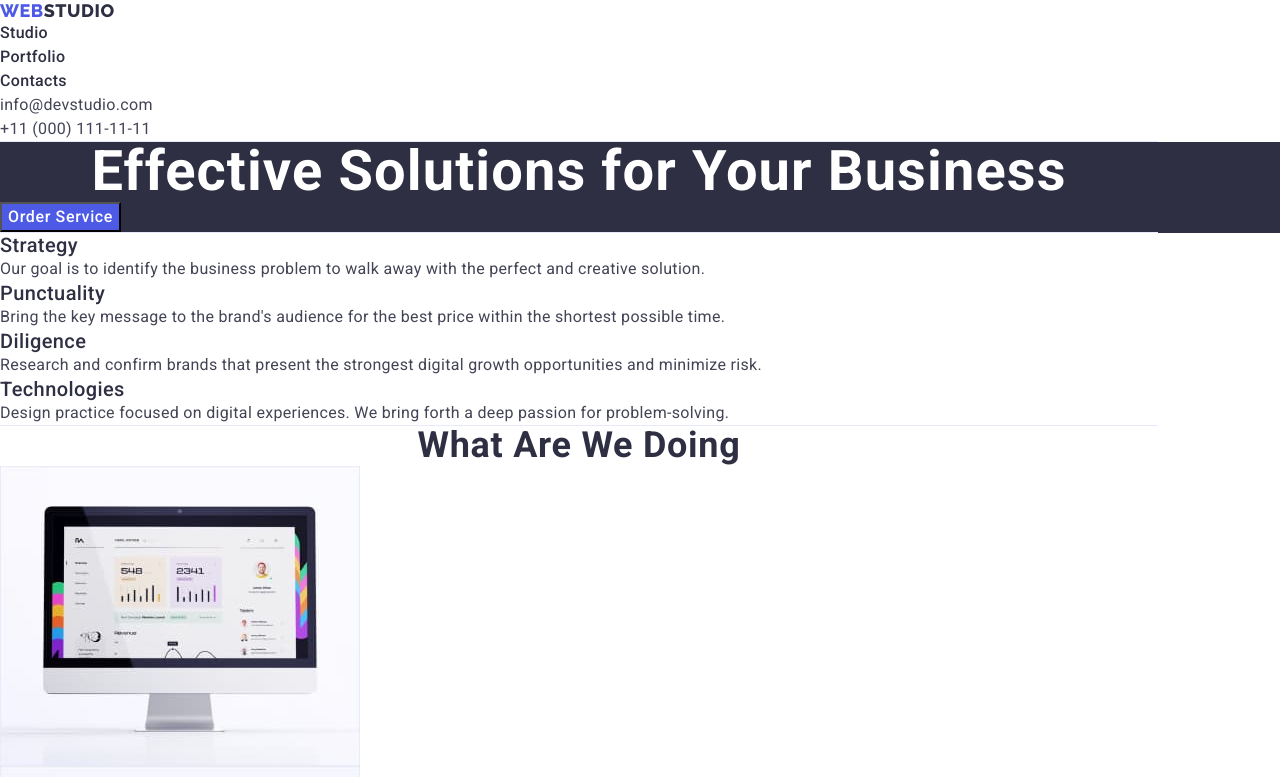
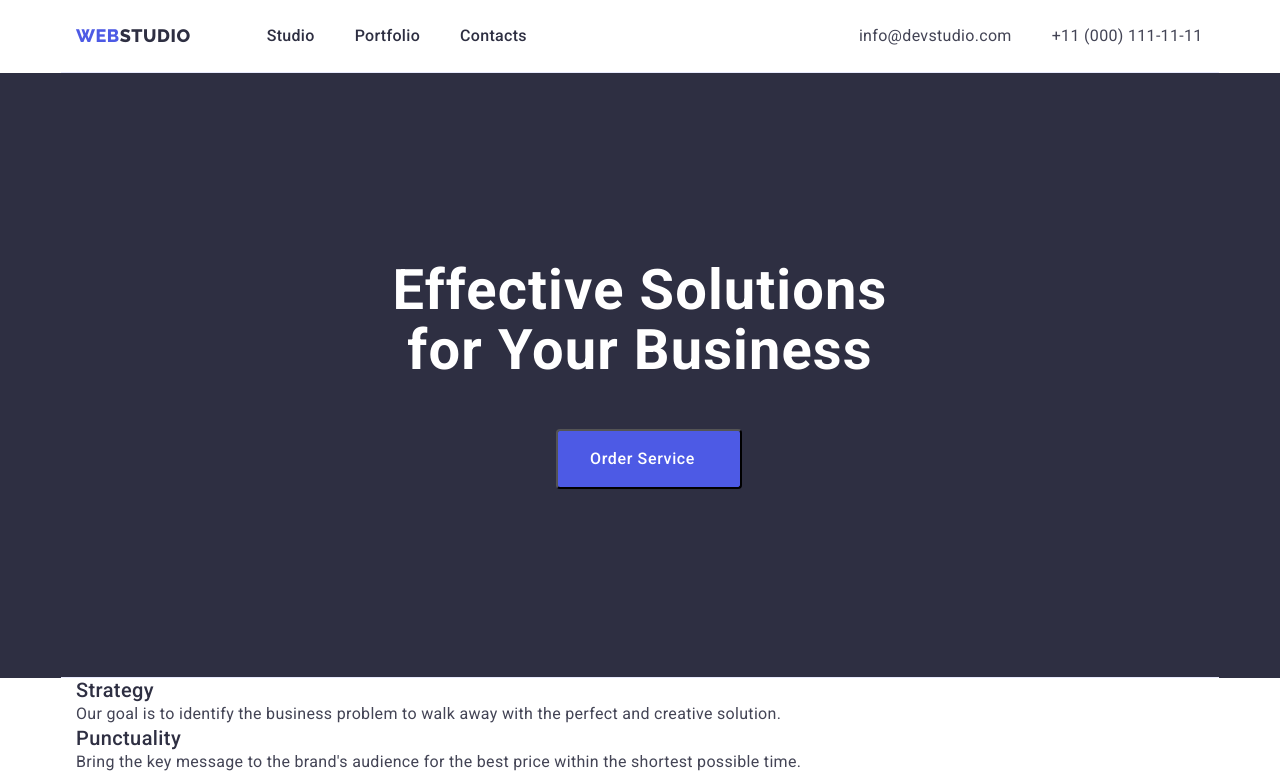
Before and after one commit to Ir1Sha/goit-markup-hw-03, a plain HTML site: page index.html in a window 1280 px wide. Shown: the top 777 px of the page. Drawn offline with nearby package versions, Linux system fonts and the light colour scheme.

Commit message:
flex added

```diff
--- a/css/styles.css
+++ b/css/styles.css
@@ -17,13 +17,7 @@
   --border-color: #e7e9fc;
 }
 
-.list {
-  list-style: none;
-}
-
-.link {
-  text-decoration: none;
-}
+/* ====== Components====== */
 
 body {
   font-family: 'Roboto', sans-serif;
@@ -39,37 +33,25 @@ p {
   margin-bottom: 0;
 }
 
-img {
-  display: block;
-}
-
-ul {
+ul,
+ol {
   margin-top: 0;
   margin-bottom: 0;
   padding-left: 0;
 }
 
+img {
+  display: block;
+}
+
 .container {
   width: 1158px;
   border-bottom: solid var(--border-color) 1px;
+  margin-left: auto;
+  margin-right: auto;
+  padding-left: 15px;
+  padding-right: 15px;
 }
-
-/* ======Header====== */
-
-.logo {
-  font-family: 'Raleway', sans-serif;
-  font-weight: 800;
-  font-size: 18px;
-  line-height: 1.17;
-  display: flex;
-  align-items: center;
-  letter-spacing: 0.03em;
-  text-transform: uppercase;
-  color: var(--logotype-color);
-}
-/* ======Header====== */
-
-/* ======Components====== */
 
 .logo-theme-dark {
   color: var(--dark-logo);
@@ -87,9 +69,62 @@ ul {
   letter-spacing: 0.02em;
   color: var(--footer-text-color);
 }
-/* ======Components====== */
 
-/* ======Navigation====== */
+.list {
+  list-style: none;
+}
+
+.link {
+  text-decoration: none;
+}
+/* ====== /Components====== */
+
+/* ====== Header====== */
+
+.page-header {
+  display: flex;
+  align-items: center;
+}
+
+.page-header-container {
+  display: flex;
+  align-items: center;
+  padding-top: 24px;
+  padding-bottom: 24px;
+}
+
+.logotype {
+  display: flex;
+  align-items: center;
+  margin-right: 76px;
+}
+
+.logo {
+  font-family: 'Raleway', sans-serif;
+  font-weight: 800;
+  font-size: 18px;
+  line-height: 1.17;
+  display: flex;
+  align-items: center;
+  letter-spacing: 0.03em;
+  text-transform: uppercase;
+  color: var(--logotype-color);
+}
+/* ====== /Header====== */
+
+/* ====== Navigation====== */
+
+.page-nav {
+  display: flex;
+  align-items: center;
+}
+
+.menu {
+  display: flex;
+  align-items: center;
+  column-gap: 40px;
+}
+
 .menu-link {
   font-weight: 500;
   font-size: 16px;
@@ -102,9 +137,17 @@ ul {
 .menu-link:focus {
   color: var(--menu-links-accent);
 }
-/* ======Navigation====== */
+/* ====== /Navigation====== */
 
-/* ======Contact information====== */
+/* ====== Contact information====== */
+
+.contact-list {
+  display: flex;
+  align-items: center;
+  margin-left: 332px;
+  column-gap: 40px;
+}
+
 .contacts {
   font-style: normal;
 }
@@ -121,9 +164,9 @@ ul {
   color: var(--menu-links-accent);
 }
 
-/* ======Contact information====== */
+/* ====== /Contact information====== */
 
-/* ======Main Hero Section====== */
+/* ====== Main Hero Section====== */
 .main-title {
   font-weight: 700;
   font-size: 56px;
@@ -133,8 +176,17 @@ ul {
   color: var(--brand-light-color);
 }
 
+.main-title {
+  padding-top: 188px;
+  padding-left: 316px;
+  padding-right: 316px;
+}
+
 .modal-btn {
-  font-family: inherit;
+  min-width: 186px;
+  padding: 16px 32px 16px 32px;
+  border-radius: 4px;
+  margin: 48px 480px 188px 480px;
   font-style: normal;
   font-weight: 500;
   font-size: 16px;
@@ -156,9 +208,9 @@ ul {
 .hero {
   background-color: var(--brand-dark-color);
 }
-/* ======Main Hero Section====== */
+/* ====== /Main Hero Section====== */
 
-/* ===Main Features Section=== */
+/* ====== Main Features Section=== */
 .features-header {
   font-style: normal;
   font-weight: 500;
@@ -172,9 +224,9 @@ ul {
   line-height: 1.5;
   letter-spacing: 0.02em;
 }
-/* ===Main Features Section=== */
+/* ====== /Main Features Section=== */
 
-/* ===Main Projects Section */
+/* ====== Main Projects Section */
 .main-projects-header {
   font-weight: 700;
   font-size: 36px;
@@ -184,7 +236,7 @@ ul {
   text-transform: capitalize;
   color: var(--brand-dark-color);
 }
-/* ===Main Projects Section */
+/* ====== /Main Projects Section */
 
 /* ====== Main Team Section ====== */
 
@@ -220,7 +272,7 @@ ul {
   letter-spacing: 0.02em;
 }
 
-/* ====== Main Team Section====== */
+/* ====== /Main Team Section====== */
 
 /* ====== Portfolio Section ====== */
 .button {
@@ -255,4 +307,4 @@ ul {
   letter-spacing: 0.02em;
   color: var(--text-color);
 }
-/* ====== Portfolio  Section ====== */
+/* ====== /Portfolio  Section ====== */
--- a/index.html
+++ b/index.html
@@ -19,10 +19,11 @@
 
 <body>
     <header class="page-header">
-        <div class="container">
+        <div class="container page-header-container">
             <!-- Navigation -->
             <nav class="page-nav">
-                <a class="logo link" href="./index.html">Web<span class="logo-theme-dark">Studio</span></a>
+                <div class="logotype"><a class="logo link" href="./index.html">Web<span
+                            class="logo-theme-dark">Studio</span></a></div>
                 <!-- Other pages -->
                 <ul class="menu list">
                     <li class="menu-item">
@@ -55,7 +56,7 @@
         <section class="hero">
             <div class="container">
                 <h1 class="main-title">Effective Solutions for Your Business</h1>
-                <button class="modal-btn" type="button">Order Service</button>
+                <div class="hero-btn"><button class="modal-btn" type="button">Order Service</button></div>
             </div>
         </section>
 
```
Also changed, not shown: portfolio.html (+3 -2 lines).
